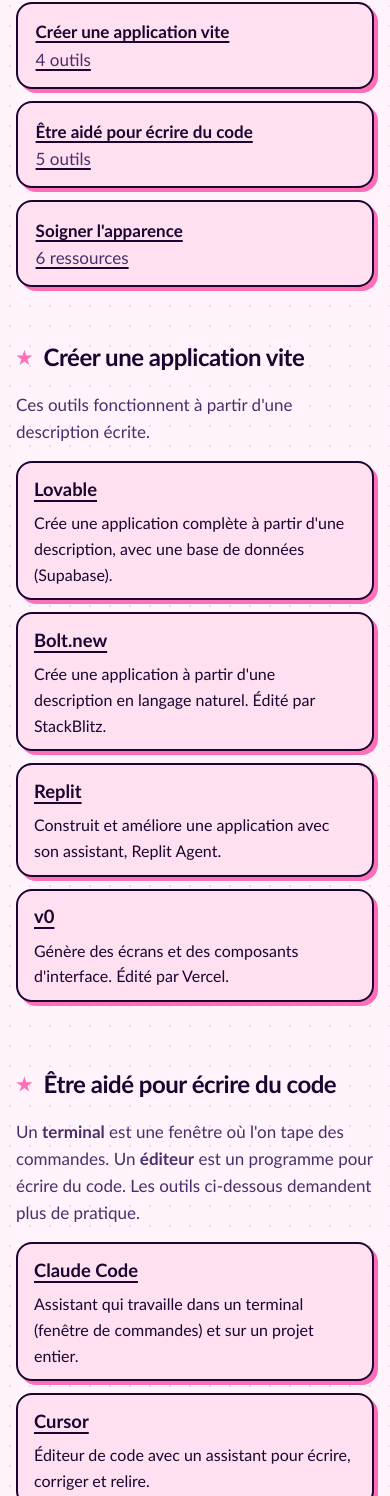
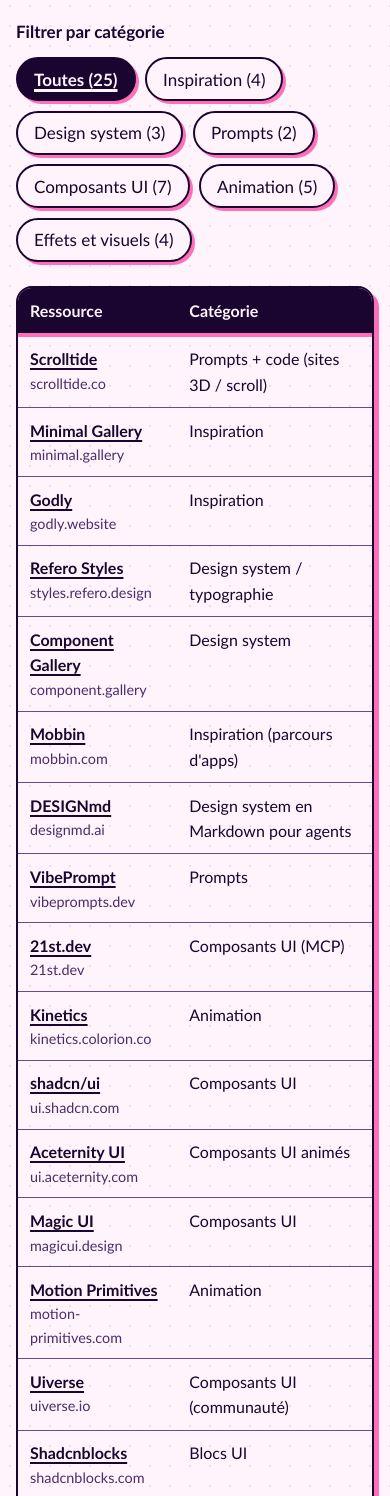
Before and after one commit to bloomsqueen/Codex-Prime, a plain HTML site: page outils.html in a window 390 px wide. Shown: the part 504-2000 px from the top of the page. Drawn offline with Linux system fonts and the light colour scheme.

Commit message:
Page Outils : une seule liste de 25 ressources filtrable par catégorie
Co-Authored-By: Claude Sonnet 5.5 <noreply@anthropic.com>
Claude-Session: https://claude.ai/code/session_01YXFBPUZpFvzgK6m9VKtiLA

```diff
--- a/css/style.css
+++ b/css/style.css
@@ -382,47 +382,6 @@ ol.steps li::before {
   margin-top: 0.25rem;
 }
 
-/* ---------- Aller à un groupe d'outils ---------- */
-.jump {
-  display: grid;
-  gap: 0.75rem;
-  grid-template-columns: repeat(auto-fit, minmax(min(100%, 17rem), 1fr));
-  margin: 0;
-  padding: 0;
-  list-style: none;
-}
-
-.jump li {
-  max-width: none;
-}
-
-.jump a {
-  display: block;
-  min-height: 2.75rem;
-  padding: 0.9rem 1.1rem;
-  background: var(--surface);
-  border: 2px solid var(--ink);
-  border-radius: 1rem;
-  box-shadow: 4px 4px 0 var(--accent);
-  color: var(--ink);
-  font-weight: 700;
-}
-
-.jump a:hover {
-  background: var(--accent);
-  color: var(--on-accent);
-}
-
-.jump a:hover span {
-  color: var(--on-accent);
-}
-
-.jump span {
-  display: block;
-  color: var(--muted);
-  font-weight: 400;
-}
-
 /* ---------- Tableaux ---------- */
 h2[id] {
   scroll-margin-top: 1rem;
@@ -466,14 +425,86 @@ tbody th {
   width: 11rem;
 }
 
-tbody tr:nth-child(even) {
-  background: var(--surface);
-  background: color-mix(in srgb, var(--ink) 4%, var(--paper));
-}
-
 .group-note {
   color: var(--muted);
   margin: 0 0 1rem;
+}
+
+/* ---------- Filtre par catégorie (sans JavaScript) ---------- */
+.filtre {
+  margin: 0 0 1.5rem;
+  padding: 0;
+  border: 0;
+}
+
+.filtre legend {
+  margin-bottom: 0.75rem;
+  padding: 0;
+  font-weight: 700;
+}
+
+.filtre-choix {
+  display: flex;
+  flex-wrap: wrap;
+  gap: 0.6rem;
+}
+
+.filtre label {
+  display: inline-flex;
+  align-items: center;
+  min-height: 2.75rem;
+  padding: 0 1rem;
+  background: var(--paper);
+  border: 2px solid var(--ink);
+  border-radius: 99px;
+  box-shadow: 3px 3px 0 var(--accent);
+  cursor: pointer;
+}
+
+.filtre label:hover {
+  background: var(--accent);
+  color: var(--on-accent);
+}
+
+/* Choix actif : fond plein, gras ET souligné (pas seulement la couleur) */
+.filtre label:has(input:checked) {
+  background: var(--ink);
+  color: var(--paper);
+  font-weight: 800;
+  text-decoration: underline;
+  text-decoration-thickness: 0.15em;
+  text-underline-offset: 0.2em;
+}
+
+.filtre label:has(input:focus-visible) {
+  outline: 3px solid var(--focus);
+  outline-offset: 3px;
+}
+
+/* Une règle par catégorie : on masque les lignes des autres catégories */
+.filtrable:has(#f-inspiration:checked) tbody tr:not([data-cat="inspiration"]),
+.filtrable:has(#f-design-system:checked) tbody tr:not([data-cat="design-system"]),
+.filtrable:has(#f-prompts:checked) tbody tr:not([data-cat="prompts"]),
+.filtrable:has(#f-composants:checked) tbody tr:not([data-cat="composants"]),
+.filtrable:has(#f-animation:checked) tbody tr:not([data-cat="animation"]),
+.filtrable:has(#f-effets:checked) tbody tr:not([data-cat="effets"]) {
+  display: none;
+}
+
+.domaine {
+  display: block;
+  overflow-wrap: anywhere;
+  color: var(--muted);
+  font-size: 0.9rem;
+  font-weight: 400;
+}
+
+.lexique dt {
+  font-weight: 700;
+}
+
+.lexique dd {
+  margin: 0 0 0.75rem;
 }
 
 /* ---------- Avertissement ---------- */
@@ -727,55 +758,15 @@ textarea:focus-visible {
     font-size: 0.95rem;
   }
 
-  /* Tableaux : une fiche par outil, sans défilement sur le côté */
-  .table-wrap {
-    border: 0;
-    border-radius: 0;
-    box-shadow: none;
-    overflow: visible;
-  }
-
-  thead {
-    position: absolute;
-    width: 1px;
-    height: 1px;
-    overflow: hidden;
-    clip: rect(0, 0, 0, 0);
-  }
-
-  tbody tr {
-    display: block;
-    margin-bottom: 0.75rem;
-    padding: 0.5rem 0;
-    background: var(--surface);
-    border: 2px solid var(--ink);
-    border-radius: 1rem;
-    box-shadow: 4px 4px 0 var(--accent);
-  }
-
-  tbody tr:nth-child(even) {
-    background: var(--surface);
-  }
-
-  tbody th,
+  th,
   td {
-    display: block;
-    width: auto;
-    padding: 0.2rem 1rem;
-    border: 0;
-    white-space: normal;
+    padding: 0.6rem 0.75rem;
   }
 
   tbody th {
-    font-size: 1.15rem;
-  }
-
-  td::before {
-    content: attr(data-label);
-    display: block;
-    color: var(--muted);
-    font-size: 0.9rem;
-    font-weight: 700;
+    white-space: normal;
+    width: 45%;
+    overflow-wrap: anywhere;
   }
 }
 
--- a/outils.html
+++ b/outils.html
@@ -4,8 +4,8 @@
   <meta charset="UTF-8">
   <meta name="viewport" content="width=device-width, initial-scale=1">
   <meta name="color-scheme" content="light dark">
-  <meta name="description" content="Comparatif de 15 outils d'IA pour créer un site ou une application, tirés du dépôt awesome-vibecoding et d'un post sur X.">
-  <title>Outils : comparatif de 15 outils d'IA · Codex Prime</title>
+  <meta name="description" content="25 ressources pour créer un site avec l'IA : prompts, composants, animations et inspiration, à filtrer par catégorie.">
+  <title>Outils : 25 ressources à filtrer par catégorie · Codex Prime</title>
   <link rel="stylesheet" href="css/style.css">
 </head>
 <body>
@@ -24,159 +24,175 @@
 
   <main id="contenu">
     <header>
-      <h1>15 outils d'IA, comparés</h1>
-      <p class="lead">Pour créer un site ou une application sans écrire le code soi-même.</p>
-      <p class="meta">Analyse du 12 octobre 2026. Je n'ai testé aucun de ces outils.</p>
+      <h1>25 ressources pour créer avec l'IA</h1>
+      <p class="lead">Prompts, composants, animations et inspiration à donner à l'IA pour créer un site.</p>
+      <p class="meta">Liste du 16 novembre 2026. Je n'ai testé aucune de ces ressources.</p>
     </header>
 
-    <p class="group-note">Les prix ne sont pas examinés : consultez le site de chaque outil avant de vous inscrire.</p>
+    <section aria-labelledby="liste">
+      <h2 id="liste">La liste</h2>
+      <p class="group-note">Les prix ne sont pas examinés : consultez le site de chaque ressource avant de vous inscrire.</p>
 
-    <nav aria-label="Groupes d'outils">
-      <h2 id="choisir">Que voulez-vous faire ?</h2>
-      <ul class="jump">
-        <li><a href="#creer">Créer une application vite<span>4 outils</span></a></li>
-        <li><a href="#assistants">Être aidé pour écrire du code<span>5 outils</span></a></li>
-        <li><a href="#apparence">Soigner l'apparence<span>6 ressources</span></a></li>
-      </ul>
-    </nav>
+      <div class="filtrable">
+        <fieldset class="filtre">
+          <legend>Filtrer par catégorie</legend>
+          <div class="filtre-choix">
+          <label for="f-toutes"><input class="visually-hidden" type="radio" name="categorie" id="f-toutes" checked>Toutes (25)</label>
+          <label for="f-inspiration"><input class="visually-hidden" type="radio" name="categorie" id="f-inspiration">Inspiration (4)</label>
+          <label for="f-design-system"><input class="visually-hidden" type="radio" name="categorie" id="f-design-system">Design system (3)</label>
+          <label for="f-prompts"><input class="visually-hidden" type="radio" name="categorie" id="f-prompts">Prompts (2)</label>
+          <label for="f-composants"><input class="visually-hidden" type="radio" name="categorie" id="f-composants">Composants UI (7)</label>
+          <label for="f-animation"><input class="visually-hidden" type="radio" name="categorie" id="f-animation">Animation (5)</label>
+          <label for="f-effets"><input class="visually-hidden" type="radio" name="categorie" id="f-effets">Effets et visuels (4)</label>
+          </div>
+        </fieldset>
 
-    <section aria-labelledby="creer">
-      <h2 id="creer">Créer une application vite</h2>
-      <p class="group-note">Ces outils fonctionnent à partir d'une description écrite.</p>
-      <div class="table-wrap">
-        <table role="table">
-          <caption class="visually-hidden">Outils pour créer une application à partir d'une description</caption>
-          <thead role="rowgroup">
-            <tr role="row">
-              <th scope="col" role="columnheader">Outil</th>
-              <th scope="col" role="columnheader">À quoi il sert</th>
+        <div class="table-wrap">
+          <table>
+            <caption class="visually-hidden">Ressources pour créer un site avec l'IA, avec leur catégorie</caption>
+            <thead>
+              <tr>
+                <th scope="col">Ressource</th>
+                <th scope="col">Catégorie</th>
+              </tr>
+            </thead>
+            <tbody>
+            <tr data-cat="prompts">
+              <th scope="row"><a href="https://scrolltide.co">Scrolltide</a><span class="domaine">scrolltide.co</span></th>
+              <td>Prompts + code (sites 3D / scroll)</td>
             </tr>
-          </thead>
-          <tbody role="rowgroup">
-            <tr role="row">
-              <th scope="row" role="rowheader"><a href="https://lovable.dev/">Lovable</a></th>
-              <td role="cell">Crée une application complète à partir d'une description, avec une base de données (Supabase).</td>
+            <tr data-cat="inspiration">
+              <th scope="row"><a href="https://minimal.gallery">Minimal Gallery</a><span class="domaine">minimal.gallery</span></th>
+              <td>Inspiration</td>
             </tr>
-            <tr role="row">
-              <th scope="row" role="rowheader"><a href="https://bolt.new/">Bolt.new</a></th>
-              <td role="cell">Crée une application à partir d'une description en langage naturel. Édité par StackBlitz.</td>
+            <tr data-cat="inspiration">
+              <th scope="row"><a href="https://godly.website">Godly</a><span class="domaine">godly.website</span></th>
+              <td>Inspiration</td>
             </tr>
-            <tr role="row">
-              <th scope="row" role="rowheader"><a href="https://replit.com/">Replit</a></th>
-              <td role="cell">Construit et améliore une application avec son assistant, Replit Agent.</td>
+            <tr data-cat="design-system">
+              <th scope="row"><a href="https://styles.refero.design">Refero Styles</a><span class="domaine">styles.refero.design</span></th>
+              <td>Design system / typographie</td>
             </tr>
-            <tr role="row">
-              <th scope="row" role="rowheader"><a href="https://v0.app/">v0</a></th>
-              <td role="cell">Génère des écrans et des composants d'interface. Édité par Vercel.</td>
+            <tr data-cat="design-system">
+              <th scope="row"><a href="https://component.gallery">Component Gallery</a><span class="domaine">component.gallery</span></th>
+              <td>Design system</td>
             </tr>
-          </tbody>
-        </table>
+            <tr data-cat="inspiration">
+              <th scope="row"><a href="https://mobbin.com">Mobbin</a><span class="domaine">mobbin.com</span></th>
+              <td>Inspiration (parcours d'apps)</td>
+            </tr>
+            <tr data-cat="design-system">
+              <th scope="row"><a href="https://designmd.ai">DESIGNmd</a><span class="domaine">designmd.ai</span></th>
+              <td>Design system en Markdown pour agents</td>
+            </tr>
+            <tr data-cat="prompts">
+              <th scope="row"><a href="https://vibeprompts.dev">VibePrompt</a><span class="domaine">vibeprompts.dev</span></th>
+              <td>Prompts</td>
+            </tr>
+            <tr data-cat="composants">
+              <th scope="row"><a href="https://21st.dev">21st.dev</a><span class="domaine">21st.dev</span></th>
+              <td>Composants UI (MCP)</td>
+            </tr>
+            <tr data-cat="animation">
+              <th scope="row"><a href="https://kinetics.colorion.co">Kinetics</a><span class="domaine">kinetics.colorion.co</span></th>
+              <td>Animation</td>
+            </tr>
+            <tr data-cat="composants">
+              <th scope="row"><a href="https://ui.shadcn.com">shadcn/ui</a><span class="domaine">ui.shadcn.com</span></th>
+              <td>Composants UI</td>
+            </tr>
+            <tr data-cat="composants">
+              <th scope="row"><a href="https://ui.aceternity.com">Aceternity UI</a><span class="domaine">ui.aceternity.com</span></th>
+              <td>Composants UI animés</td>
+            </tr>
+            <tr data-cat="composants">
+              <th scope="row"><a href="https://magicui.design">Magic UI</a><span class="domaine">magicui.design</span></th>
+              <td>Composants UI</td>
+            </tr>
+            <tr data-cat="animation">
+              <th scope="row"><a href="https://motion-primitives.com">Motion Primitives</a><span class="domaine">motion-primitives.com</span></th>
+              <td>Animation</td>
+            </tr>
+            <tr data-cat="composants">
+              <th scope="row"><a href="https://uiverse.io">Uiverse</a><span class="domaine">uiverse.io</span></th>
+              <td>Composants UI (communauté)</td>
+            </tr>
+            <tr data-cat="composants">
+              <th scope="row"><a href="https://shadcnblocks.com">Shadcnblocks</a><span class="domaine">shadcnblocks.com</span></th>
+              <td>Blocs UI</td>
+            </tr>
+            <tr data-cat="composants">
+              <th scope="row"><a href="https://mapcn.dev">mapcn</a><span class="domaine">mapcn.dev</span></th>
+              <td>Composants de carte</td>
+            </tr>
+            <tr data-cat="inspiration">
+              <th scope="row"><a href="https://awwwards.com">Awwwards</a><span class="domaine">awwwards.com</span></th>
+              <td>Inspiration</td>
+            </tr>
+            <tr data-cat="effets">
+              <th scope="row"><a href="https://glass.samasante.com">Liquid Glass</a><span class="domaine">glass.samasante.com</span></th>
+              <td>Effets UI</td>
+            </tr>
+            <tr data-cat="animation">
+              <th scope="row"><a href="https://text-effects.colorion.co">CSS Text Effects</a><span class="domaine">text-effects.colorion.co</span></th>
+              <td>Animation texte</td>
+            </tr>
+            <tr data-cat="animation">
+              <th scope="row"><a href="https://circleloaders.dominikakissi.com">Circle Loaders</a><span class="domaine">circleloaders.dominikakissi.com</span></th>
+              <td>Animation</td>
+            </tr>
+            <tr data-cat="effets">
+              <th scope="row"><a href="https://gradientbuttons.colorion.co">Gradient Buttons</a><span class="domaine">gradientbuttons.colorion.co</span></th>
+              <td>Effets UI</td>
+            </tr>
+            <tr data-cat="effets">
+              <th scope="row"><a href="https://shadertoy.com">Shadertoy</a><span class="domaine">shadertoy.com</span></th>
+              <td>Shaders</td>
+            </tr>
+            <tr data-cat="effets">
+              <th scope="row"><a href="https://3dicons.co">3Dicons</a><span class="domaine">3dicons.co</span></th>
+              <td>Icônes 3D</td>
+            </tr>
+            <tr data-cat="animation">
+              <th scope="row"><a href="https://animejs.com">Anime.js</a><span class="domaine">animejs.com</span></th>
+              <td>Bibliothèque d'animation JS</td>
+            </tr>
+            </tbody>
+          </table>
+        </div>
       </div>
     </section>
 
-    <section aria-labelledby="assistants">
-      <h2 id="assistants">Être aidé pour écrire du code</h2>
-      <p class="group-note">Un <strong>terminal</strong> est une fenêtre où l'on tape des commandes. Un <strong>éditeur</strong> est un programme pour écrire du code. Les outils ci-dessous demandent plus de pratique.</p>
-      <div class="table-wrap">
-        <table role="table">
-          <caption class="visually-hidden">Assistants d'aide à l'écriture de code</caption>
-          <thead role="rowgroup">
-            <tr role="row">
-              <th scope="col" role="columnheader">Outil</th>
-              <th scope="col" role="columnheader">À quoi il sert</th>
-            </tr>
-          </thead>
-          <tbody role="rowgroup">
-            <tr role="row">
-              <th scope="row" role="rowheader"><a href="https://code.claude.com/docs/en/overview">Claude Code</a></th>
-              <td role="cell">Assistant qui travaille dans un terminal (fenêtre de commandes) et sur un projet entier.</td>
-            </tr>
-            <tr role="row">
-              <th scope="row" role="rowheader"><a href="https://www.cursor.com/">Cursor</a></th>
-              <td role="cell">Éditeur de code avec un assistant pour écrire, corriger et relire.</td>
-            </tr>
-            <tr role="row">
-              <th scope="row" role="rowheader"><a href="https://github.com/features/copilot">GitHub Copilot</a></th>
-              <td role="cell">Aide à écrire du code dans GitHub et dans les éditeurs.</td>
-            </tr>
-            <tr role="row">
-              <th scope="row" role="rowheader"><a href="https://github.com/google-gemini/gemini-cli">Gemini CLI</a></th>
-              <td role="cell">Assistant en terminal, ouvert (code public). Pas d'abonnement grand public d'après le dépôt. Accès par clé d'API (une clé d'accès personnelle) ou offre entreprise.</td>
-            </tr>
-            <tr role="row">
-              <th scope="row" role="rowheader"><a href="https://openai.com/codex/">OpenAI Codex CLI</a></th>
-              <td role="cell">Assistant d'OpenAI qui s'exécute dans le terminal de l'ordinateur.</td>
-            </tr>
-          </tbody>
-        </table>
-      </div>
-    </section>
-
-    <section aria-labelledby="apparence">
-      <h2 id="apparence">Soigner l'apparence</h2>
-      <p class="group-note">Ce sont des ressources à donner à l'IA, pas des IA. Descriptions non vérifiées : je n'ai pas ouvert ces sites, et les chiffres sont des annonces.</p>
-      <div class="table-wrap">
-        <table role="table">
-          <caption class="visually-hidden">Ressources de design à fournir à l'IA</caption>
-          <thead role="rowgroup">
-            <tr role="row">
-              <th scope="col" role="columnheader">Outil</th>
-              <th scope="col" role="columnheader">À quoi il sert</th>
-            </tr>
-          </thead>
-          <tbody role="rowgroup">
-            <tr role="row">
-              <th scope="row" role="rowheader"><a href="https://scrollslide.co">Scrollslide</a></th>
-              <td role="cell">Prompts et code prêts à copier dans Claude, Cursor ou Lovable, pour des sites animés. Annonce : « 600+ prompts ».</td>
-            </tr>
-            <tr role="row">
-              <th scope="row" role="rowheader"><a href="https://21st.dev">21st.dev</a></th>
-              <td role="cell">Catalogue de composants (boutons, formulaires…) que l'IA peut utiliser via <a href="connaissances.html#mcp">MCP</a>.</td>
-            </tr>
-            <tr role="row">
-              <th scope="row" role="rowheader"><a href="https://ui.shadcn.com">shadcn/ui</a></th>
-              <td role="cell">Composants d'interface réutilisables. Décrit comme la référence pour une interface propre.</td>
-            </tr>
-            <tr role="row">
-              <th scope="row" role="rowheader"><a href="https://designmd.ai">DESIGN.md</a></th>
-              <td role="cell">Styles visuels écrits en texte, que l'IA peut lire pour respecter une charte.</td>
-            </tr>
-            <tr role="row">
-              <th scope="row" role="rowheader"><a href="https://styles.refero.design">Refero Styles</a></th>
-              <td role="cell">Annonce : « 2 000+ » styles de vrais produits, avec leurs polices.</td>
-            </tr>
-            <tr role="row">
-              <th scope="row" role="rowheader"><a href="https://component.gallery">Component Gallery</a></th>
-              <td role="cell">Annonce : « 2 600+ » exemples d'un même élément d'interface dans de grands systèmes de design.</td>
-            </tr>
-          </tbody>
-        </table>
-      </div>
+    <section aria-labelledby="lexique">
+      <h2 id="lexique">Quelques mots</h2>
+      <dl class="lexique">
+        <dt>Prompt</dt>
+        <dd>Le texte que l'on donne à l'IA pour lui demander quelque chose.</dd>
+        <dt>Composant</dt>
+        <dd>Un élément d'interface prêt à l'emploi : bouton, formulaire, menu, carte…</dd>
+        <dt>Design system</dt>
+        <dd>Un ensemble de règles (couleurs, polices, formes) qui donne le même style à tout un site.</dd>
+        <dt>MCP</dt>
+        <dd>Une norme qui branche l'IA à des outils. Voir <a href="connaissances.html#mcp">Connaissances</a>.</dd>
+        <dt>Markdown</dt>
+        <dd>Un format de texte très simple, lisible par une personne comme par une IA.</dd>
+        <dt>Shader</dt>
+        <dd>Un petit programme qui dessine des effets graphiques à l'écran.</dd>
+      </dl>
     </section>
 
     <section class="disclaimer" aria-labelledby="sources">
       <h2 id="sources">Sources et fiabilité</h2>
-      <p>Les outils viennent de deux sources, qui n'ont pas le même niveau de preuve.</p>
-
-      <h3>Dépôt GitHub awesome-vibecoding : fiabilité moyenne à bonne</h3>
-      <p>Source de Lovable, Bolt.new, Replit, v0, Claude Code, Cursor, GitHub Copilot, Gemini CLI et OpenAI Codex CLI. <a href="https://github.com/Scap-Mehdi/awesome-vibecoding/blob/main/README.fr.md">Scap-Mehdi/awesome-vibecoding</a>, fichier <code>README.fr.md</code>, relu le 12 octobre 2026. Ces 9 outils portent tous la date de vérification du 18 septembre 2026.</p>
+      <h3>Post sur X : fiabilité faible</h3>
+      <p>La liste vient d'une capture d'écran d'un post sur X, publié par un compte au prénom Himanshu. Les catégories sont celles du site, pas celles du post.</p>
       <ul>
-        <li><strong>Pour :</strong> une date par entrée, un accès et une licence indiqués, des fiches de preuves pour la plupart des entrées.</li>
-        <li><strong>Contre :</strong> le dépôt est mis à jour par un agent automatique. La mention « vérifié » est en partie automatisée. Les prix sont souvent non examinés (« à vérifier »).</li>
-        <li><strong>Non vérifié par moi :</strong> je n'ai ouvert ni les fiches de preuves ni les sites des outils.</li>
-      </ul>
-
-      <h3>Post sur X : fiabilité faible</h3>
-      <p>Source de Scrollslide, 21st.dev, shadcn/ui, DESIGN.md, Refero Styles et Component Gallery. Capture d'écran d'un post d'un compte au prénom Himanshu, qui se présente comme fondateur de Scrollslide.</p>
-      <ul>
-        <li><strong>Contre :</strong> la première ressource de la liste est le produit de l'auteur. Aucune date, aucun prix, aucune preuve par entrée. Les chiffres (« 600+ », « 2 000+ ») sont des annonces.</li>
-        <li><strong>Non vérifié :</strong> la capture est en basse résolution. Le nom de famille, l'identifiant, l'année et les compteurs sont illisibles. Je n'ai pas ouvert les sites cités : les descriptions viennent uniquement du post.</li>
+        <li><strong>Contre :</strong> aucune date, aucun prix et aucune preuve ne sont donnés pour les ressources. Le post peut faire la promotion de produits de son auteur : le site de la première ressource renvoie vers des comptes au même prénom que lui, ce qui reste à vérifier.</li>
+        <li><strong>Non vérifié :</strong> la capture est en basse résolution. Le nom de famille, l'identifiant, l'année et les compteurs sont illisibles. Je n'ai ouvert qu'une seule adresse (Scrolltide), uniquement pour vérifier qu'elle existe. Je n'ai pas ouvert les autres sites.</li>
       </ul>
 
       <h3>Ce que cette page ne dit pas</h3>
-      <p>Aucun classement : je n'ai pas comparé la qualité des résultats. Les prix changent souvent : vérifiez-les sur le site de chaque outil avant de vous inscrire. Les catégories sont les miennes, pour faciliter la lecture.</p>
+      <p>Aucun classement : je n'ai pas comparé la qualité des ressources. Les prix changent souvent : vérifiez-les sur le site de chaque ressource avant de vous inscrire.</p>
     </section>
-
   </main>
 
   <footer class="site-footer">
@@ -194,7 +210,7 @@
         </ul>
       </nav>
     </div>
-    <p class="footer-note">Site en construction. Dernière mise à jour : 9 novembre 2026.</p>
+    <p class="footer-note">Site en construction. Dernière mise à jour : 16 novembre 2026.</p>
   </footer>
 </body>
 </html>
```
Also changed, not shown: accessibilite.html (+1 -1 lines), aide.html (+2 -1 lines), connaissances.html (+1 -1 lines), contact.html (+1 -1 lines), donnees-personnelles.html (+2 -2 lines), index.html (+2 -2 lines), info-site.html (+2 -2 lines), mentions-legales.html (+1 -1 lines), README.md.
